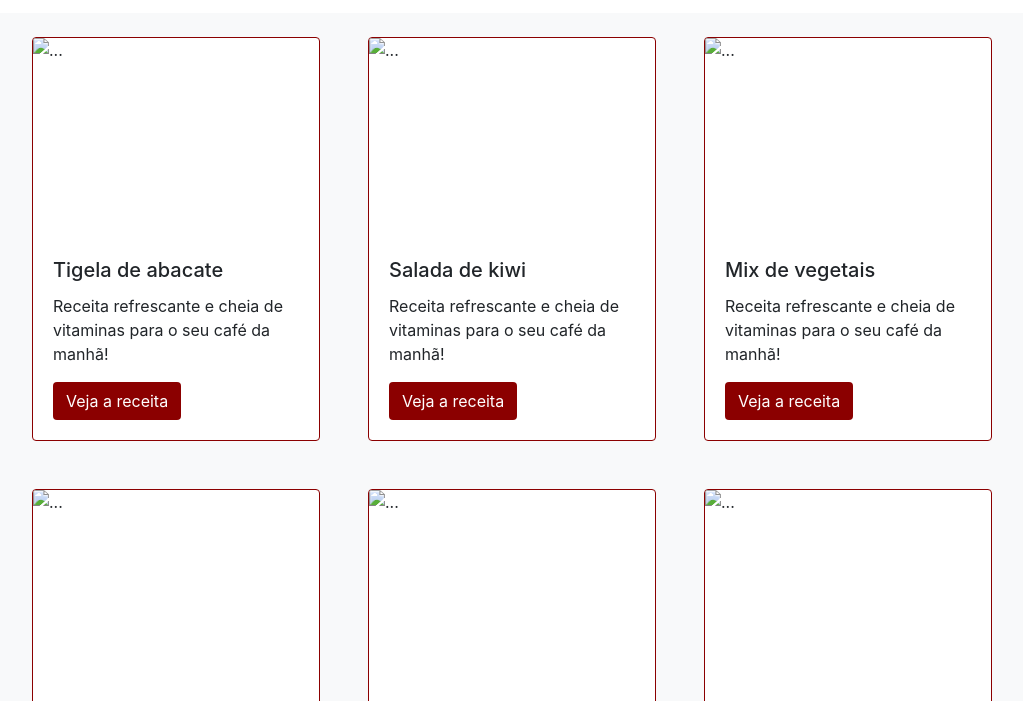
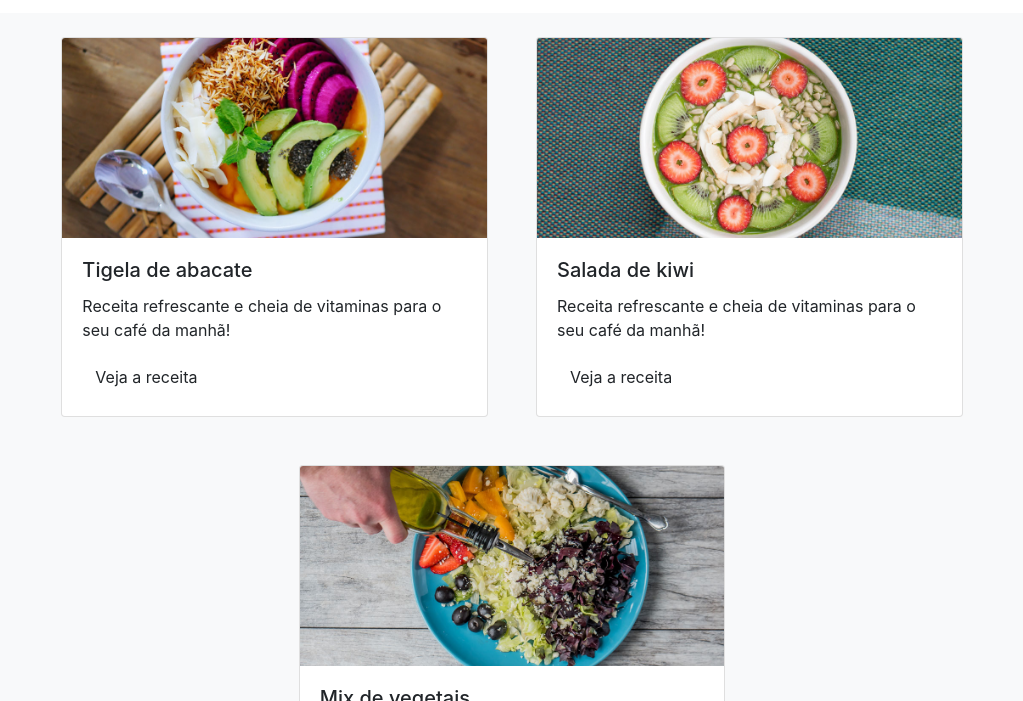
Before and after one commit to ergonzamarian/Projeto-Bootstrap, a plain HTML site: page index.html in a window 1280 px wide. Shown: the part 579-1280 px from the top of the page, without its empty margins (128-1151 px from the left). Drawn offline with nearby package versions, Linux system fonts and the light colour scheme.

Commit message:
Ajustando CSS e responsividade

```diff
--- a/index.html
+++ b/index.html
@@ -5,8 +5,8 @@
   <meta charset="utf-8">
   <meta name="viewport" content="width=device-width, initial-scale=1">
   <title>fruta e fruto</title>
+  <link rel="stylesheet" type="text/css" href="style.css">
   <link rel="stylesheet" href="https://cdn.jsdelivr.net/npm/bootstrap@4.3.1/dist/css/bootstrap.min.css" integrity="sha384-ggOyR0iXCbMQv3Xipma34MD+dH/1fQ784/j6cY/iJTQUOhcWr7x9JvoRxT2MZw1T" crossorigin="anonymous">
-  <link rel="stylesheet" type="text/css" href="/style.css">
   <link rel="preconnect" href="https://fonts.googleapis.com">
   <link rel="preconnect" href="https://fonts.gstatic.com" crossorigin>
   <link href="https://fonts.googleapis.com/css2?family=Inter:wght@400;700&family=Pacifico&display=swap" rel="stylesheet">
@@ -49,13 +49,13 @@
         </ol>
         <div class="carousel-inner">
           <div class="carousel-item active">
-            <img src="../projeto/src/img/carrossel-img1.jpg" class="d-block w-100 imagem-carrossel-um" alt="...">
+            <img src="projeto/src/img/carrossel-img1.jpg" class="d-block w-100 imagem-carrossel-um" alt="...">
             <div class="carousel-caption d-none d-md-block h-50">
               <h1 class="font-titulo display-4">Reaproveite melhor os alimentos!</h1>
             </div>
           </div>
           <div class="carousel-item">
-            <img src="../projeto/src/img/carrossel-img2.jpg" class="d-block w-100 imagem-carrossel-dois" alt="...">
+            <img src="projeto/src/img/carrossel-img2.jpg" class="d-block w-100 imagem-carrossel-dois" alt="...">
             <div class="carousel-caption d-none d-md-block h-50">
               <h1 class="font-titulo display-4">Economize e ganhe em saúde!</h1>
             </div>
@@ -80,7 +80,7 @@
     <section class="container-fluid bg-light" id="receitas">
       <div class="row justify-content-center">
         <article class="card-largura card borda-cor-especial m-4 p-0 col-md-4 col-12" style="width: 18rem;">
-          <img src="src/img/receita-abacate.jpg" class="card-img-top card-posicao-imagem" alt="...">
+          <img src="projeto/src/img/receita-abacate.jpg" class="card-img-top card-posicao-imagem" alt="...">
           <div class="card-body">
             <h5 class="card-title">Tigela de abacate</h5>
             <p class="card-text">Receita refrescante e cheia de vitaminas para o seu café da manhã!</p>
@@ -89,7 +89,7 @@
         </article>
 
         <article class="card-largura card borda-cor-especial m-4 p-0 col-md-4 col-12" style="width: 18rem;">
-          <img src="src/img/receita-kiwi.jpg" class="card-img-top card-posicao-imagem" alt="...">
+          <img src="projeto/src/img/receita-kiwi.jpg" class="card-img-top card-posicao-imagem" alt="...">
           <div class="card-body">
             <h5 class="card-title">Salada de kiwi</h5>
             <p class="card-text">Receita refrescante e cheia de vitaminas para o seu café da manhã!</p>
@@ -98,7 +98,7 @@
         </article>
 
         <article class="card-largura card borda-cor-especial m-4 p-0 col-md-4 col-12" style="width: 18rem;">
-          <img src="src/img/receita-mix.jpg" class="card-img-top card-posicao-imagem" alt="...">
+          <img src="projeto/src/img/receita-mix.jpg" class="card-img-top card-posicao-imagem" alt="...">
           <div class="card-body">
             <h5 class="card-title">Mix de vegetais</h5>
             <p class="card-text">Receita refrescante e cheia de vitaminas para o seu café da manhã!</p>
@@ -109,7 +109,7 @@
 
       <div class="row justify-content-center">
         <article class="card-largura card borda-cor-especial m-4 p-0 col-md-4 col-12" style="width: 18rem;">
-          <img src="src/img/receita-pimentoes.jpg" class="card-img-top card-posicao-imagem" alt="...">
+          <img src="projeto/src/img/receita-pimentoes.jpg" class="card-img-top card-posicao-imagem" alt="...">
           <div class="card-body">
             <h5 class="card-title">Pimentões à Juliana</h5>
             <p class="card-text">Receita refrescante e cheia de vitaminas para o seu café da manhã!</p>
@@ -118,7 +118,7 @@
         </article>
 
         <article class="card-largura card borda-cor-especial m-4 p-0 col-md-4 col-12" style="width: 18rem;">
-          <img src="src/img/receita-oriental.jpg" class="card-img-top card-posicao-imagem" alt="...">
+          <img src="projeto/src/img/receita-oriental.jpg" class="card-img-top card-posicao-imagem" alt="...">
           <div class="card-body">
             <h5 class="card-title">Prato oriental</h5>
             <p class="card-text">Receita refrescante e cheia de vitaminas para o seu café da manhã!</p>
@@ -127,7 +127,7 @@
         </article>
 
         <article class="card-largura card borda-cor-especial m-4 p-0 col-md-4 col-12" style="width: 18rem;">
-          <img src="src/img/receita-beterrabas.jpg" class="card-img-top card-posicao-imagem" alt="...">
+          <img src="projeto/src/img/receita-beterrabas.jpg" class="card-img-top card-posicao-imagem" alt="...">
           <div class="card-body">
             <h5 class="card-title">Beterrabas assadas</h5>
             <p class="card-text">Receita refrescante e cheia de vitaminas para o seu café da manhã!</p>
```
